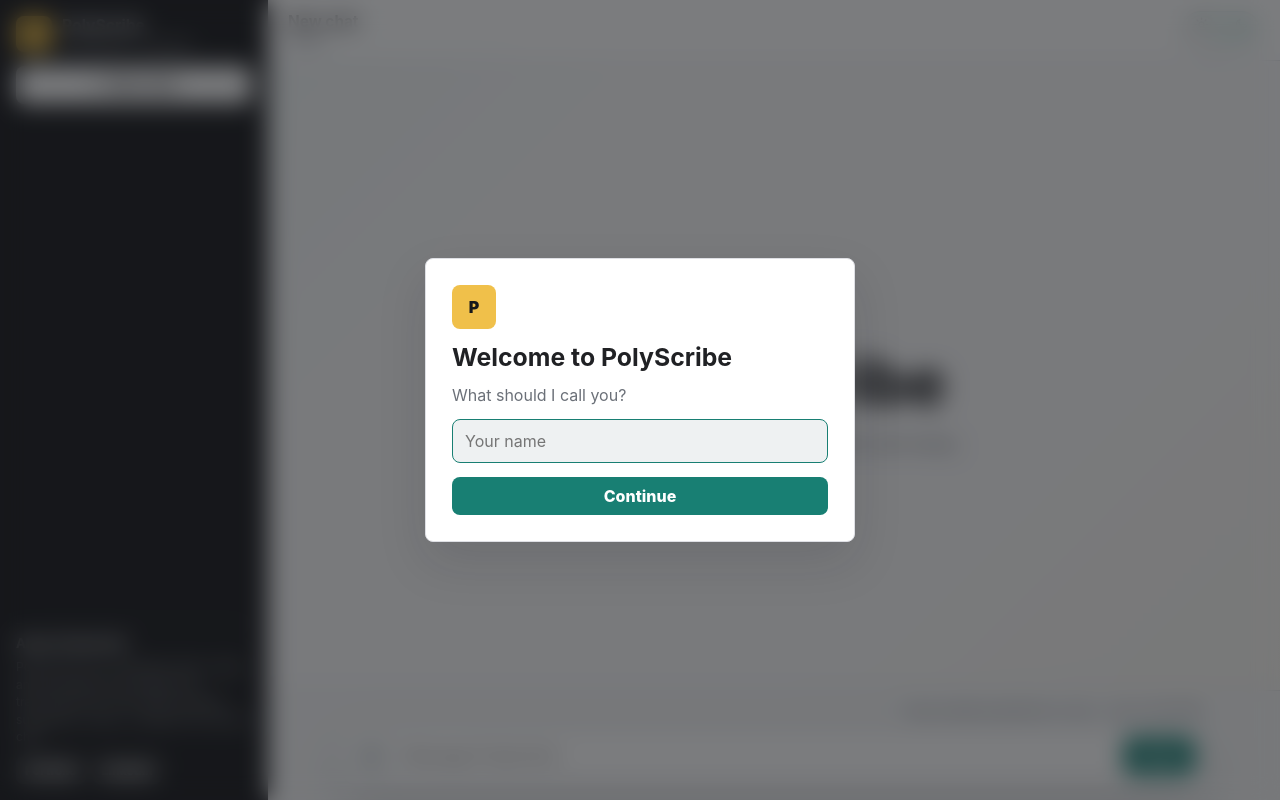
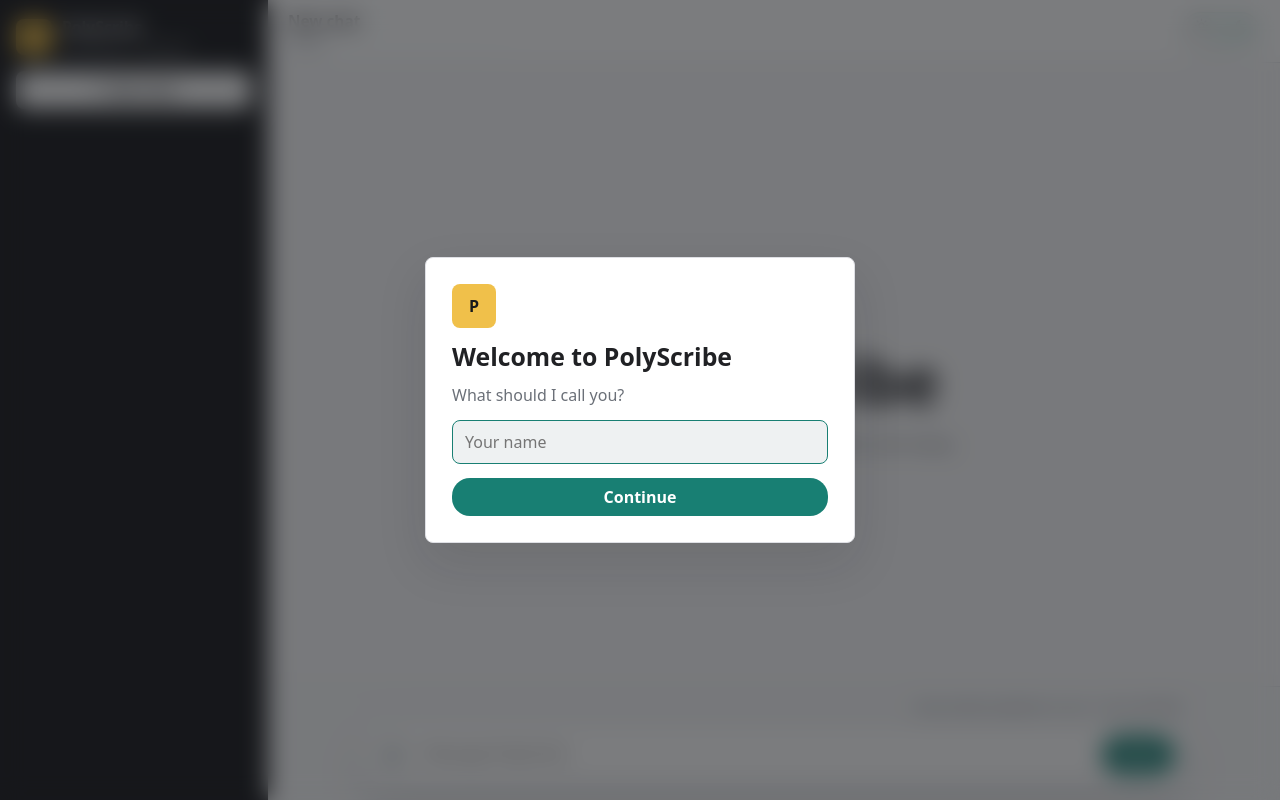
Before and after one commit to fahad756/polyscribe, a FastAPI app: page / in a window 1280 px wide. Run offline with FastAPI, Linux system fonts and the light colour scheme; data that the repository does not hold is empty.

Commit message:
Refine chat UI and remove about links

```diff
--- a/app/static/styles.css
+++ b/app/static/styles.css
@@ -16,7 +16,7 @@
   --gold: #f0c04a;
   --warn: #b84f3f;
   --shadow: 0 20px 50px rgba(22, 24, 29, 0.12);
-  font-family: Inter, ui-sans-serif, system-ui, -apple-system, BlinkMacSystemFont, "Segoe UI", sans-serif;
+  font-family: ui-sans-serif, system-ui, -apple-system, BlinkMacSystemFont, "Segoe UI", Roboto, Helvetica, Arial, sans-serif;
 }
 
 [data-theme="dark"] {
@@ -159,52 +159,6 @@ button {
   gap: 5px;
   overflow-y: auto;
   padding-right: 2px;
-}
-
-.about-panel {
-  margin-top: auto;
-  padding-top: 12px;
-  border-top: 1px solid rgba(255, 255, 255, 0.12);
-  color: rgba(255, 255, 255, 0.72);
-}
-
-.about-panel h2 {
-  margin: 0 0 6px;
-  color: #ffffff;
-  font-size: 0.82rem;
-  line-height: 1.2;
-}
-
-.about-panel p {
-  margin: 0;
-  font-size: 0.76rem;
-  line-height: 1.45;
-}
-
-.about-links {
-  display: flex;
-  gap: 7px;
-  flex-wrap: wrap;
-  margin-top: 10px;
-}
-
-.about-links a {
-  min-height: 28px;
-  display: inline-flex;
-  align-items: center;
-  border-radius: 7px;
-  background: rgba(255, 255, 255, 0.1);
-  color: #ffffff;
-  padding: 0 9px;
-  font-size: 0.76rem;
-  font-weight: 800;
-  text-decoration: none;
-}
-
-.about-links a:hover,
-.about-links a:focus-visible {
-  background: var(--gold);
-  color: #18191b;
 }
 
 .chat-item {
@@ -449,7 +403,8 @@ button {
   height: 100%;
   overflow-y: auto;
   overscroll-behavior: contain;
-  padding: 24px min(5vw, 56px);
+  padding: 28px clamp(16px, 4vw, 56px);
+  background: color-mix(in srgb, var(--bg) 72%, var(--panel) 28%);
 }
 
 .empty-state {
@@ -555,45 +525,48 @@ button {
 
 .message-actions {
   display: flex;
-  justify-content: flex-end;
-  margin-top: 8px;
+  justify-content: flex-start;
+  margin-top: 6px;
 }
 
 .copy-button {
-  min-height: 32px;
+  min-height: 28px;
   border-radius: 7px;
-  padding: 0 10px;
-  background: var(--panel-strong);
+  padding: 0 9px;
+  background: transparent;
   color: var(--muted);
+  font-size: 0.78rem;
+  font-weight: 700;
 }
 
 .copy-button:hover {
+  background: var(--panel-strong);
   color: var(--text);
 }
 
 .composer-shell {
   min-width: 0;
   border-top: 1px solid var(--line);
-  background: color-mix(in srgb, var(--bg) 92%, transparent);
-  padding: 12px min(5vw, 56px) max(16px, env(safe-area-inset-bottom));
+  background: color-mix(in srgb, var(--bg) 88%, var(--panel) 12%);
+  padding: 12px clamp(12px, 4vw, 56px) max(16px, env(safe-area-inset-bottom));
   backdrop-filter: blur(14px);
 }
 
 .upload-options {
-  max-width: 860px;
-  margin: 0 auto 8px;
+  max-width: 820px;
+  margin: 0 auto 7px;
   display: flex;
   justify-content: flex-end;
 }
 
 .upload-limit {
   color: var(--muted);
-  font-size: 0.85rem;
+  font-size: 0.78rem;
   text-align: right;
 }
 
 .attachment-row {
-  max-width: 860px;
+  max-width: 820px;
   margin: 0 auto 8px;
 }
 
@@ -665,18 +638,22 @@ button {
 }
 
 .composer {
-  max-width: 860px;
+  max-width: 820px;
   margin: 0 auto;
-  min-height: 54px;
+  min-height: 58px;
   display: grid;
   grid-template-columns: 40px minmax(0, 1fr) auto;
   align-items: end;
   gap: 8px;
-  border: 1px solid var(--line);
-  border-radius: 8px;
+  border: 1px solid color-mix(in srgb, var(--line) 84%, transparent);
+  border-radius: 18px;
   background: var(--panel);
-  padding: 8px;
-  box-shadow: var(--shadow);
+  padding: 9px;
+  box-shadow: 0 18px 45px rgba(19, 22, 28, 0.1);
+}
+
+[data-theme="dark"] .composer {
+  box-shadow: 0 18px 45px rgba(0, 0, 0, 0.32);
 }
 
 .composer-tools {
@@ -799,16 +776,17 @@ button {
   resize: none;
   border: 0;
   outline: none;
-  padding: 8px 2px;
-  line-height: 1.45;
+  padding: 9px 2px;
+  font-size: 0.96rem;
+  line-height: 1.5;
   color: var(--text);
   background: transparent;
 }
 
 .send-button {
   min-height: 38px;
-  border-radius: 8px;
-  padding: 0 15px;
+  border-radius: 18px;
+  padding: 0 16px;
   background: var(--accent);
   color: #ffffff;
   font-weight: 800;
--- a/app/templates/index.html
+++ b/app/templates/index.html
@@ -4,13 +4,10 @@
     <meta charset="utf-8">
     <meta name="viewport" content="width=device-width, initial-scale=1, viewport-fit=cover">
     <meta name="description" content="{{ app_name }} is a mobile-friendly transcription and translation assistant for audio, video, and microphone recordings. Upload or record media, get a transcript first, then translate, summarize, or clean it in chat.">
-    <meta name="author" content="Fahad Waseem">
     <meta property="og:title" content="{{ app_name }} - Audio Transcription and Translation">
-    <meta property="og:description" content="Chat-style audio and video transcription, translation, summaries, and cleanup by Fahad Waseem.">
+    <meta property="og:description" content="Chat-style audio and video transcription, translation, summaries, and cleanup.">
     <meta property="og:type" content="website">
     <meta name="twitter:card" content="summary">
-    <link rel="me" href="https://portfolio.fahadd.workers.dev/">
-    <link rel="me" href="https://www.linkedin.com/in/fahad-waseem/">
     <title>{{ app_name }}</title>
     <link rel="icon" href="{{ url_for('static', path='/favicon.svg') }}" type="image/svg+xml">
     <link rel="stylesheet" href="{{ url_for('static', path='/styles.css') }}">
@@ -22,13 +19,7 @@
         "name": {{ app_name|tojson }},
         "applicationCategory": "ProductivityApplication",
         "operatingSystem": "Web",
-        "description": "A mobile-friendly transcription and translation assistant for uploaded audio, video, and microphone recordings.",
-        "creator": {
-          "@type": "Person",
-          "name": "Fahad Waseem",
-          "url": "https://portfolio.fahadd.workers.dev/",
-          "sameAs": ["https://www.linkedin.com/in/fahad-waseem/"]
-        }
+        "description": "A mobile-friendly transcription and translation assistant for uploaded audio, video, and microphone recordings."
       }
     </script>
   </head>
@@ -49,15 +40,6 @@
         </button>
 
         <div class="chat-list" id="chatList" aria-label="Chats"></div>
-
-        <section class="about-panel" id="about" aria-labelledby="aboutTitle">
-          <h2 id="aboutTitle">About {{ app_name }}</h2>
-          <p>{{ app_name }} turns uploaded audio, video, and microphone recordings into transcripts first, then helps translate, summarize, clean, or explain the result in chat.</p>
-          <div class="about-links" aria-label="Creator links">
-            <a href="https://portfolio.fahadd.workers.dev/" target="_blank" rel="noopener noreferrer">Portfolio</a>
-            <a href="https://www.linkedin.com/in/fahad-waseem/" target="_blank" rel="noopener noreferrer">LinkedIn</a>
-          </div>
-        </section>
       </aside>
 
       <main class="workspace">
```
Also changed, not shown: other parts of app/static/styles.css (+40 -25 lines), README.md.
